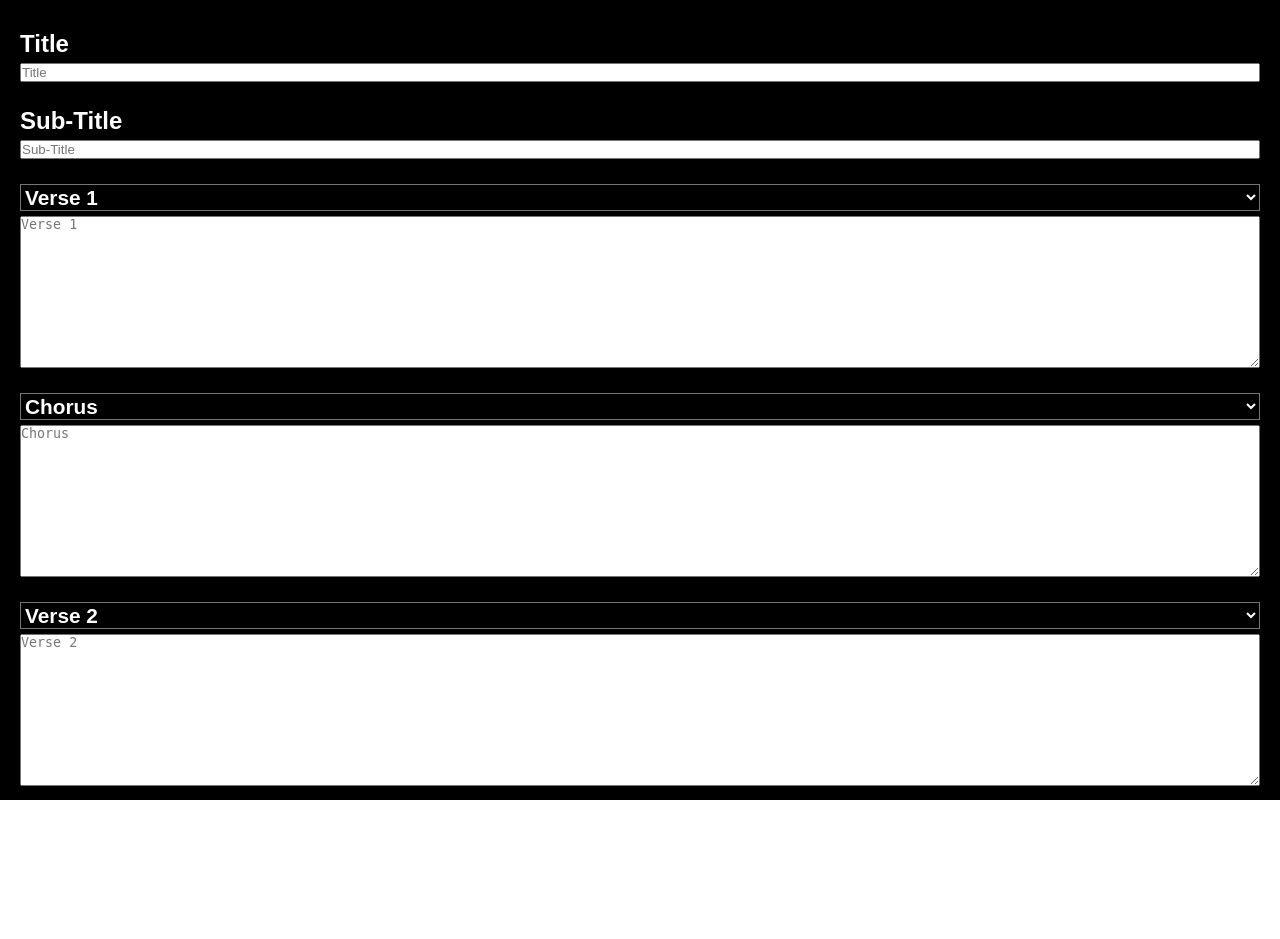
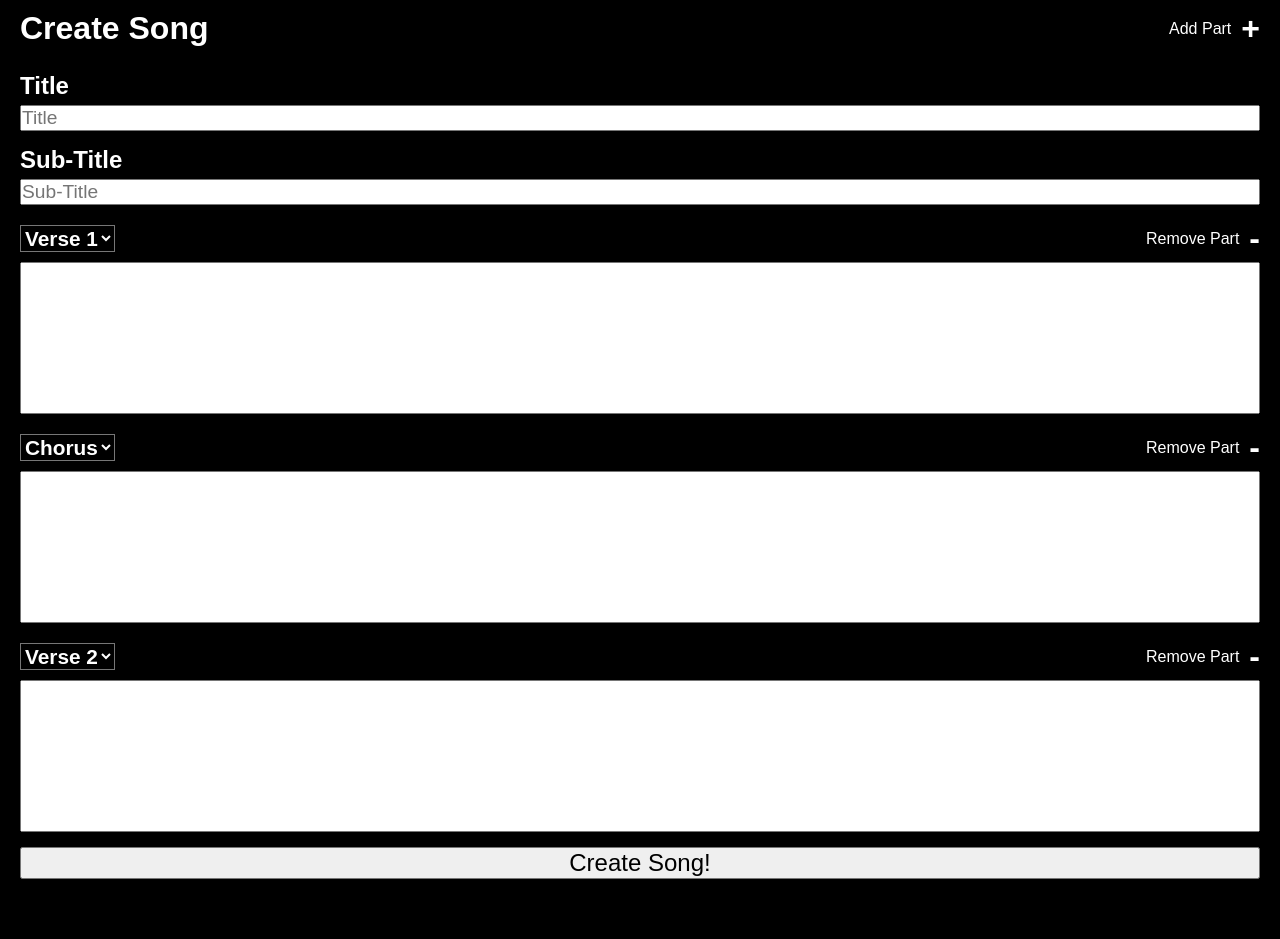
Before and after one commit to ccatura/music-scroller, a PHP site: page /create.html in a window 1280 px wide. Before the commit the page ends 800 px from the top, so only its background shows below. Run offline with PHP 8.4, Linux system fonts and the light colour scheme.

Commit message:
work done on create page

```diff
--- a/create.css
+++ b/create.css
@@ -14,12 +14,9 @@ body {
     display: flex;
     flex-flow: column nowrap;
     justify-content: space-between;
+    align-items: stretch;
     gap: 5px;
     padding: 10px 20px;
-}
-
-h2 {
-    margin: 20px 0 0 0;
 }
 
 select {
@@ -27,5 +24,50 @@ select {
     color: white;
     font-weight: bold;
     font-size: 1.3em;
-    margin: 20px 0 0 0;
+    margin: 0 auto 0 0;
 }
+
+input {
+    font-size: 1.2em;
+}
+
+.page-title {
+    margin: 0 auto 0 0;
+}
+
+.part-header {
+    /* border: 2px solid red; */
+    display: flex;
+    flex-flow: row nowrap;
+    justify-content: space-between;
+    align-items: center;
+    margin: 10px 0 0 0;
+}
+
+.add-remove-part {
+    font-weight: bold;
+    font-size: 2em;
+    cursor: pointer;
+}
+
+.header {
+    /* border: 2px solid blue; */
+    display: flex;
+    flex-flow: row nowrap;
+    justify-content: space-between;
+    align-items: center;
+    margin: 0 0 10px 0;
+}
+
+.create-song-button {
+    font-size: 1.5em;
+    margin: 10px 0 50px 0;
+}
+
+.text-add-remove {
+    margin: 0 10px 0 0;
+}
+
+.song-part {
+    resize: none;
+}
--- a/create.html
+++ b/create.html
@@ -10,35 +10,64 @@
 <body>
 
 <div class="wrapper">
+    <div class="header">
+        <h1 class="page-title">Create Song</h1>
+        <div class="text-add-remove">Add Part</div>
+        <div title="Add Part" class="add-remove-part">+</div>
+    </div>
+
+    <div class="part-header">
         <h2>Title</h2>
+    </div>
     <input type="text" placeholder="Title">
 
+    <div class="part-header">
         <h2>Sub-Title</h2>
+    </div>
     <input type="text" placeholder="Sub-Title">
 
+    <div class="part-header">
         <select>
             <option value="volvo">Verse 1</option>
             <option value="saab">Chorus</option>
             <option value="mercedes">Bridge</option>
             <option value="audi">Lift</option>
         </select>
-    <textarea cols="30" rows="10" placeholder="Verse 1"></textarea>
+        <div class="text-add-remove">Remove Part</div>
+        <div class="add-remove-part" title="Remove Part">-</div>
+    </div>
+    <textarea class="song-part" cols="30" rows="10"></textarea>
 
+
+    <div class="part-header">
         <select>
             <option value="volvo">Verse 2</option>
             <option value="saab" selected>Chorus</option>
             <option value="mercedes">Bridge</option>
             <option value="audi">Lift</option>
         </select>
-    <textarea cols="30" rows="10" placeholder="Chorus"></textarea>
+        <div class="text-add-remove">Remove Part</div>
+        <div class="add-remove-part" title="Remove Part">-</div>
+    </div>
+    <textarea class="song-part" cols="30" rows="10"></textarea>
 
+
+
+    <div class="part-header">
         <select>
             <option value="volvo">Verse 2</option>
             <option value="saab">Chorus</option>
             <option value="mercedes">Bridge</option>
             <option value="audi">Lift</option>
         </select>
-    <textarea cols="30" rows="10" placeholder="Verse 2"></textarea>
+        <div class="text-add-remove">Remove Part</div>
+        <div class="add-remove-part" title="Remove Part">-</div>
+    </div>
+    <textarea class="song-part" cols="30" rows="10"></textarea>
+
+<button class="create-song-button">Create Song!</button>
+
+
 
 
 </div>
```
Lines whose indentation alone changed are shown as unchanged.
